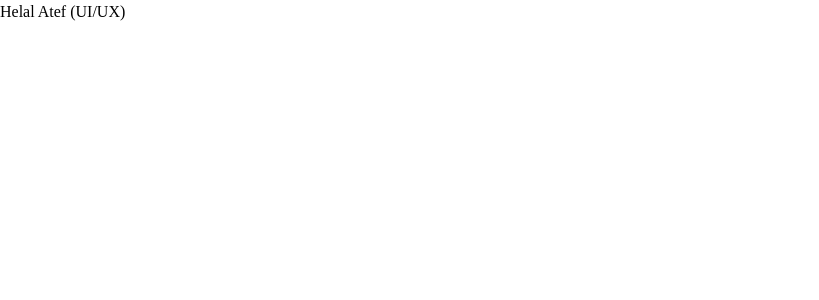
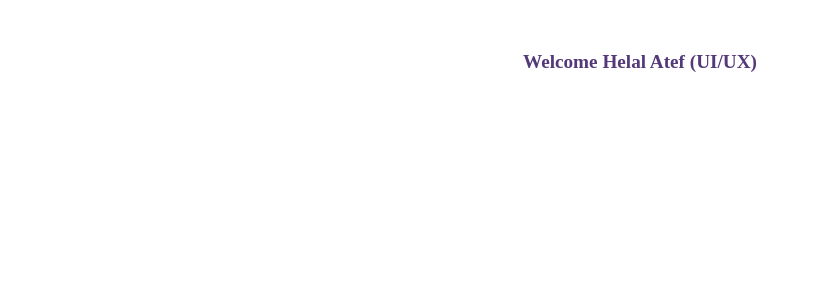
Before and after one commit to MeznahAldossari/Employee-Dashboard, a React (Vite) app: page /profile/1 in a window 1280 px wide. Shown: the top 300 px of the page, without its empty margins (0-819 px from the left). Built offline with nearby package versions, Linux system fonts and the light colour scheme; a web font is replaced by a local one.

Commit message:
Error Page Added

```diff
--- a/src/components/Hero.jsx
+++ b/src/components/Hero.jsx
@@ -5,7 +5,7 @@ import Button from './Button'
 function Hero() {
   return (
     <>
-      <main className='bg-primary max-sm:h-[45vh] flex justify-center  lg:justify-center px-[50px] lg:px-[50px]  flex-col items-center lg:flex lg:flex-col lg:items-center w-full h-[40vh] lg:h-[68vh]'>
+      <main className='bg-primary pb-12 lg:pb-0 max-sm:pb-0 max-sm:h-[45vh] flex justify-center  lg:justify-center px-[50px] lg:px-[50px]  flex-col items-center lg:flex lg:flex-col lg:items-center w-full h-[40vh] lg:h-[68vh]'>
         <div className='bg-secondary top-[-36%] max-sm:top-[-13%] w-[40vw] absolute lg:top-[-36%] blur-3xl rounded-full h-[40vh] lg:w-[32vw] max-sm:h-[18vh] lg:h-[40vh]'>
         </div>
 
--- a/src/pages/Errorpage.jsx
+++ b/src/pages/Errorpage.jsx
@@ -1,5 +1,6 @@
 import React from 'react'
 import { useRouteError } from "react-router-dom";
+import errorIcon from '../assets/errorPage.png'
 
 
 function Errorpage() {
@@ -8,8 +9,13 @@ function Errorpage() {
 
     return (
       <div id="error-page">
-        <h1>Oops!</h1>
-        <p>Sorry, an unexpected error has occurred.</p>
+        <section className='flex h-screen  justify-center items-center lg:gap-y-4 gap-y-4 flex-col px-4'>
+            <img src={errorIcon} className='lg:w-[30vw] lg:h-[40vh] w[20vw] h-[30vh]'></img>
+            <h1 className='text-[1.2em] font-medium text-secondary-purple ' >Oops!</h1>
+            <p className='text-[1.2em] font-medium text-secondary-purple '>Sorry, an unexpected error has occurred.</p>
+
+        </section>
+
 
       </div>
   )
--- a/src/pages/Profile.jsx
+++ b/src/pages/Profile.jsx
@@ -19,10 +19,10 @@ function Profile() {
   }
 
   return (
-    <>
-      {name && name !==""? <p>{name}</p> : <Errorpage/>}
+    <main className='flex justify-center lg:py-12 py-12 '>
+      {name && name !==""? <p className='text-[1.2em] text-secondary-purple font-bold flex-wrap'>Welcome {name}</p> : <Errorpage/>}
 
-    </>
+    </main>
   )
 }
 
```
Also changed, not shown: src/assets/errorPage.png (added).
